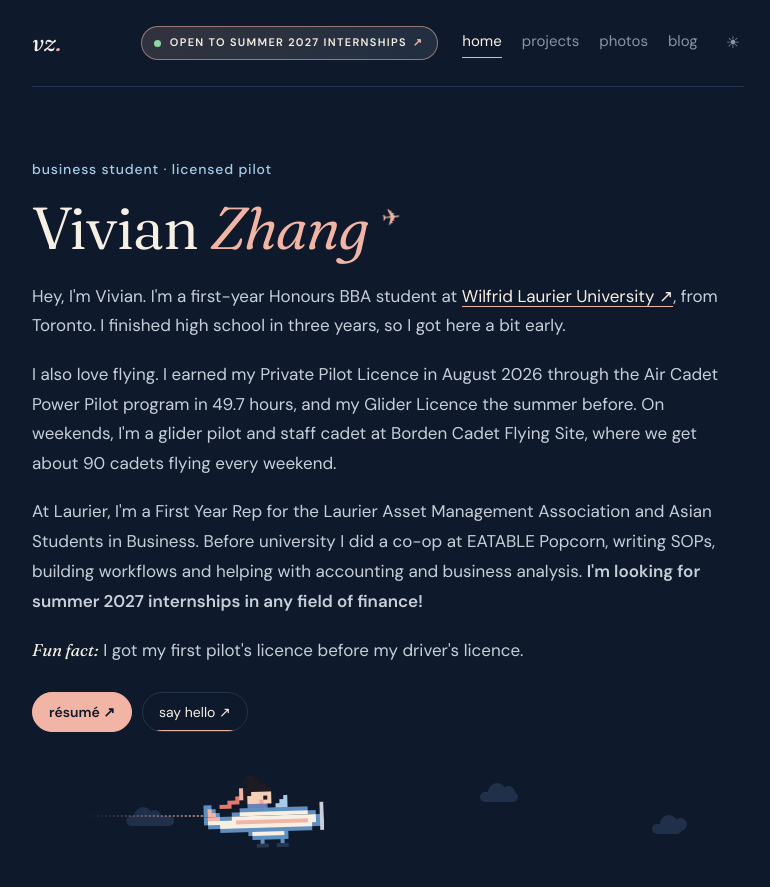
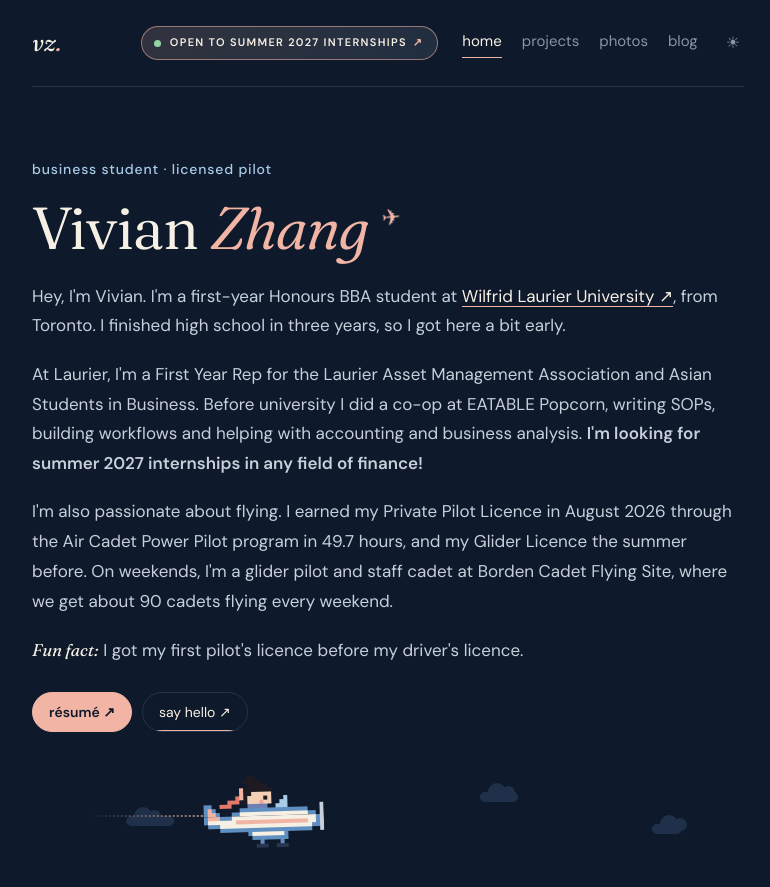
Before and after one commit to vivianpnzhang/vivianpnzhang.github.io, a Jekyll site: the page index.html, which Jekyll copies as it is, in a window 1280 px wide and 900 px high. Shown: the top 887 px of the window, without its empty margins (252-1022 px from the left). Built offline with Jekyll 4.4.1, drawn with Linux system fonts in a browser that asks for light colours.

Commit message:
Add files via upload

```diff
--- a/index.html
+++ b/index.html
@@ -63,16 +63,16 @@
           I finished high school in three years, so I got here a bit early.
         </p>
         <p>
-          I also love flying. I earned my Private Pilot Licence in August 2026 through the
-          Air Cadet Power Pilot program in 49.7 hours, and my Glider Licence the summer before.
-          On weekends, I'm a glider pilot and staff cadet at Borden Cadet Flying Site, where we
-          get about 90 cadets flying every weekend.
-        </p>
-        <p>
           At Laurier, I'm a First Year Rep for the Laurier Asset Management Association and
           Asian Students in Business. Before university I did a co-op at EATABLE Popcorn,
           writing SOPs, building workflows and helping with accounting and business analysis.
           <b>I'm looking for summer 2027 internships in any field of finance!</b>
+        </p>
+        <p>
+          I'm also passionate about flying. I earned my Private Pilot Licence in August 2026 through the
+          Air Cadet Power Pilot program in 49.7 hours, and my Glider Licence the summer before.
+          On weekends, I'm a glider pilot and staff cadet at Borden Cadet Flying Site, where we
+          get about 90 cadets flying every weekend.
         </p>
         <p><em>Fun fact:</em> I got my first pilot's licence before my driver's licence.</p>
 
```
